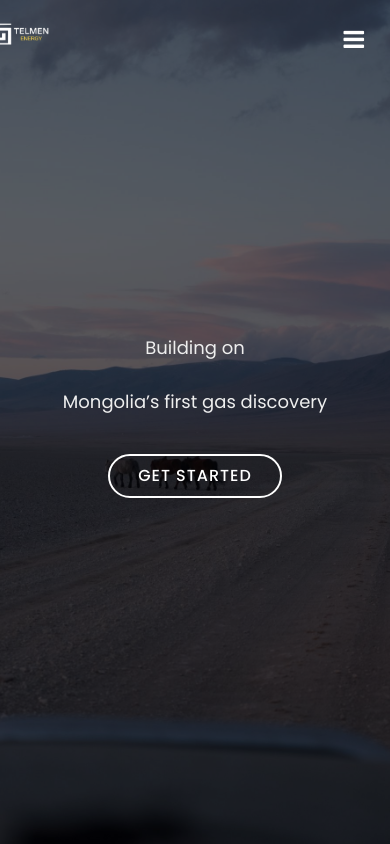
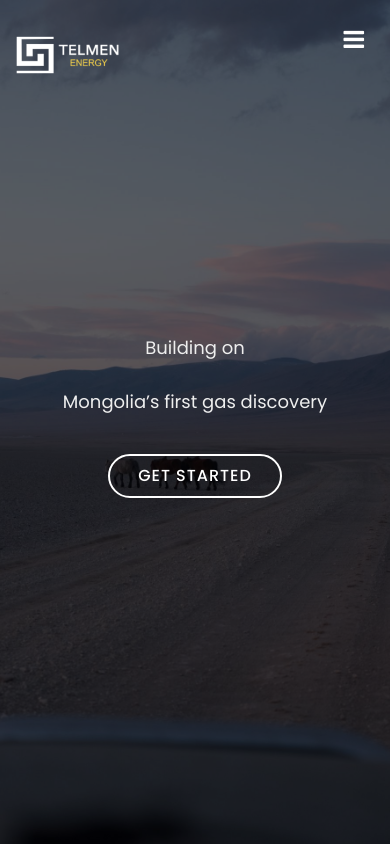
Before and after one commit to temugen616/Telmen-energy-website-github, a plain HTML site: page index.html in a window 390 px wide. Shown: the top 844 px of the page. Drawn offline with nearby package versions, Linux system fonts and the light colour scheme.

Commit message:
mobile view title logo

```diff
--- a/css/style.css
+++ b/css/style.css
@@ -129,7 +129,8 @@ h6 {
     font-size: 26px;
   }
   #header #logo img {
-    max-height: 40px;
+    max-height: 70px;
+    margin: auto;
   }
 }
 
```
